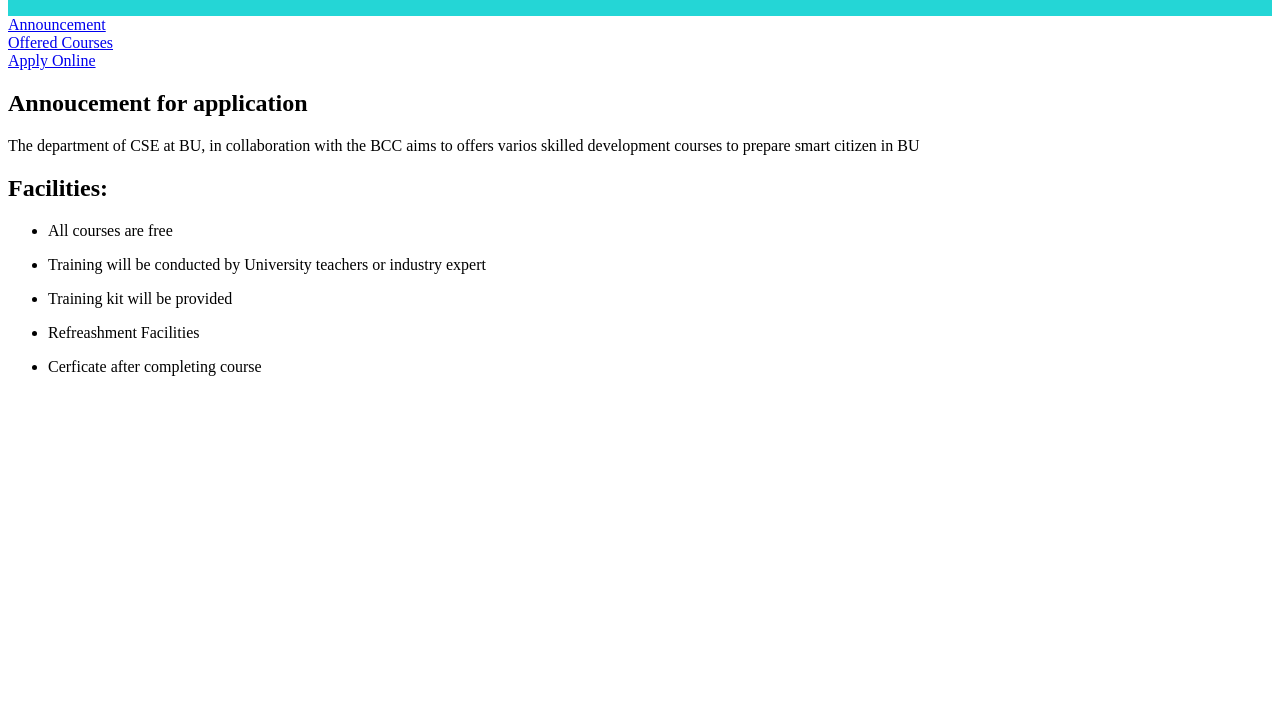
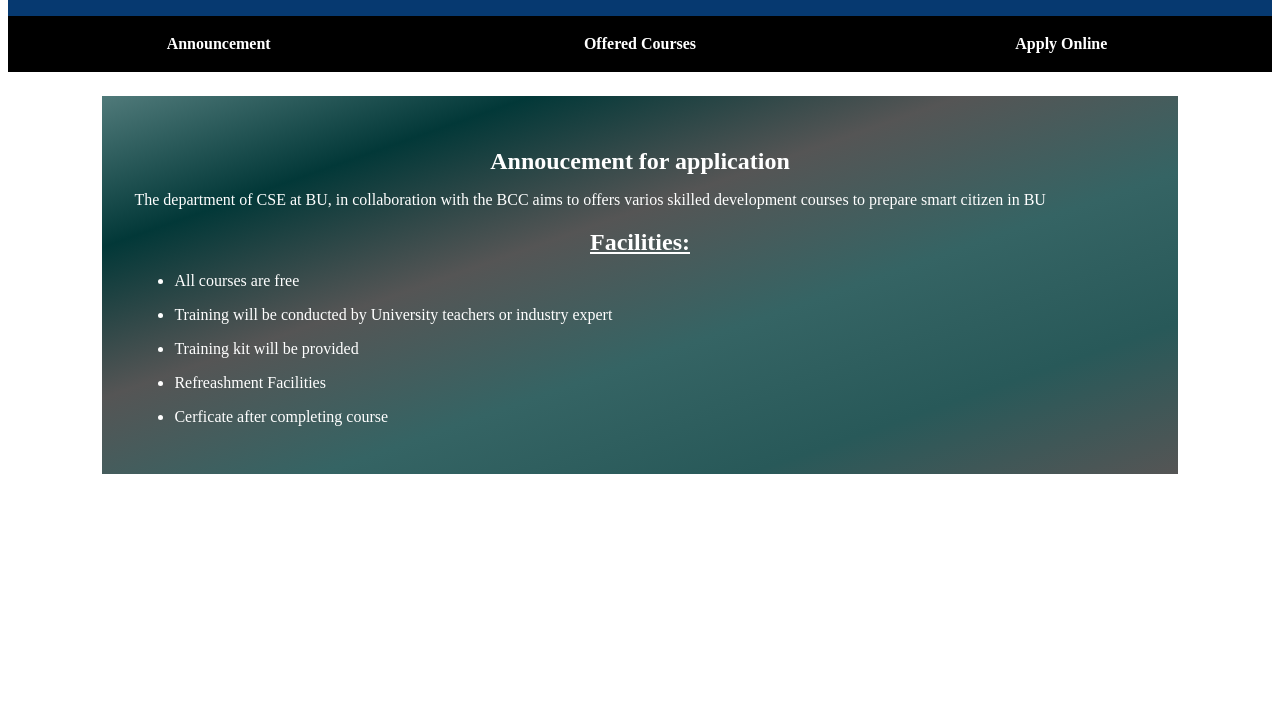
Before and after one commit to SADMAN-SADID-052/Web-Eng-Lab-1, a plain HTML site: page index.html in a window 1280 px wide. Shown: the part 96-800 px from the top of the page. Drawn offline with Linux system fonts and the light colour scheme.

Commit message:
3rs commit

```diff
--- a/Styles/style.css
+++ b/Styles/style.css
@@ -1,8 +1,56 @@
 header
 {
     height: 13vh;
-    background-color: rgb(36, 214, 214);
+    background-color: #063970;
     display: flex;
     align-items: center;
     justify-content: center;
 }
+h1{
+    color: white;
+    text-align: center;
+}
+nav{
+    display: grid;
+    grid-template-columns: repeat(3,1fr);
+    background-color: black;
+    height: 7vh;
+    margin-bottom:1.5rem ;
+}
+
+nav div{
+    display: flex;
+    justify-content: center;
+    align-items: center;
+}
+nav a{
+    color: white;
+    text-decoration: none;
+    font-weight: bold;
+
+}
+
+nav div:hover
+{
+    background-color:azure;
+}
+
+nav div:hover a
+{
+    color: black;
+}
+.announcement
+{
+
+    margin-left: auto;
+    width: 80%;
+   margin-right: auto;
+   padding: 2rem 2rem;
+   background-image: linear-gradient(to right bottom, #507a7a, #023838,#555, #356464, #285959, #555);
+   color: white;
+}
+
+section>ul,p,h1{
+    margin-bottom: 1rem;
+
+}
--- a/index.html
+++ b/index.html
@@ -22,7 +22,7 @@
             <div>
                 <h1>Annoucement for application</h1>
                 <p>The department of CSE at BU, in collaboration with the BCC aims to offers varios skilled development courses to prepare smart citizen in BU</p>
-                <h1>Facilities:</h1>
+                <h1><u>Facilities:</u></h1>
 
             <ul>
                 <li><p>All courses are free</p></li>
```
